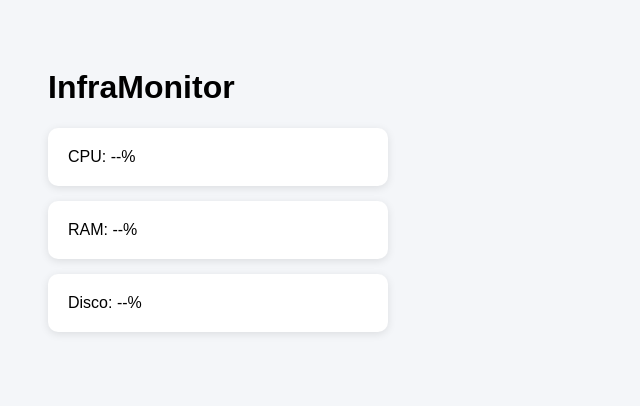
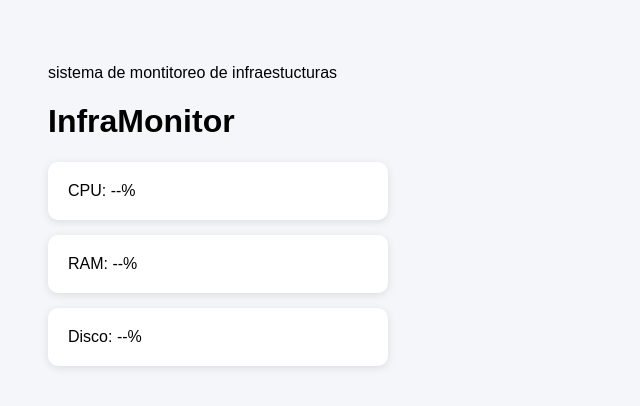
Before and after one commit to deyvidsuker/InfraMonitor, a plain HTML site: page index.html in a window 1280 px wide. Shown: the whole page, without its empty margins (0-640 px from the left). Drawn offline with Linux system fonts and the light colour scheme.

Commit message:
Update index.html

```diff
--- a/index.html
+++ b/index.html
@@ -2,6 +2,7 @@
 <html>
 <head>
     <title>InfraMonitor</title>
+    <p>sistema de montitoreo de infraestucturas</p>
     <link rel="stylesheet" href="style.css">
 </head>
 <body>
```
